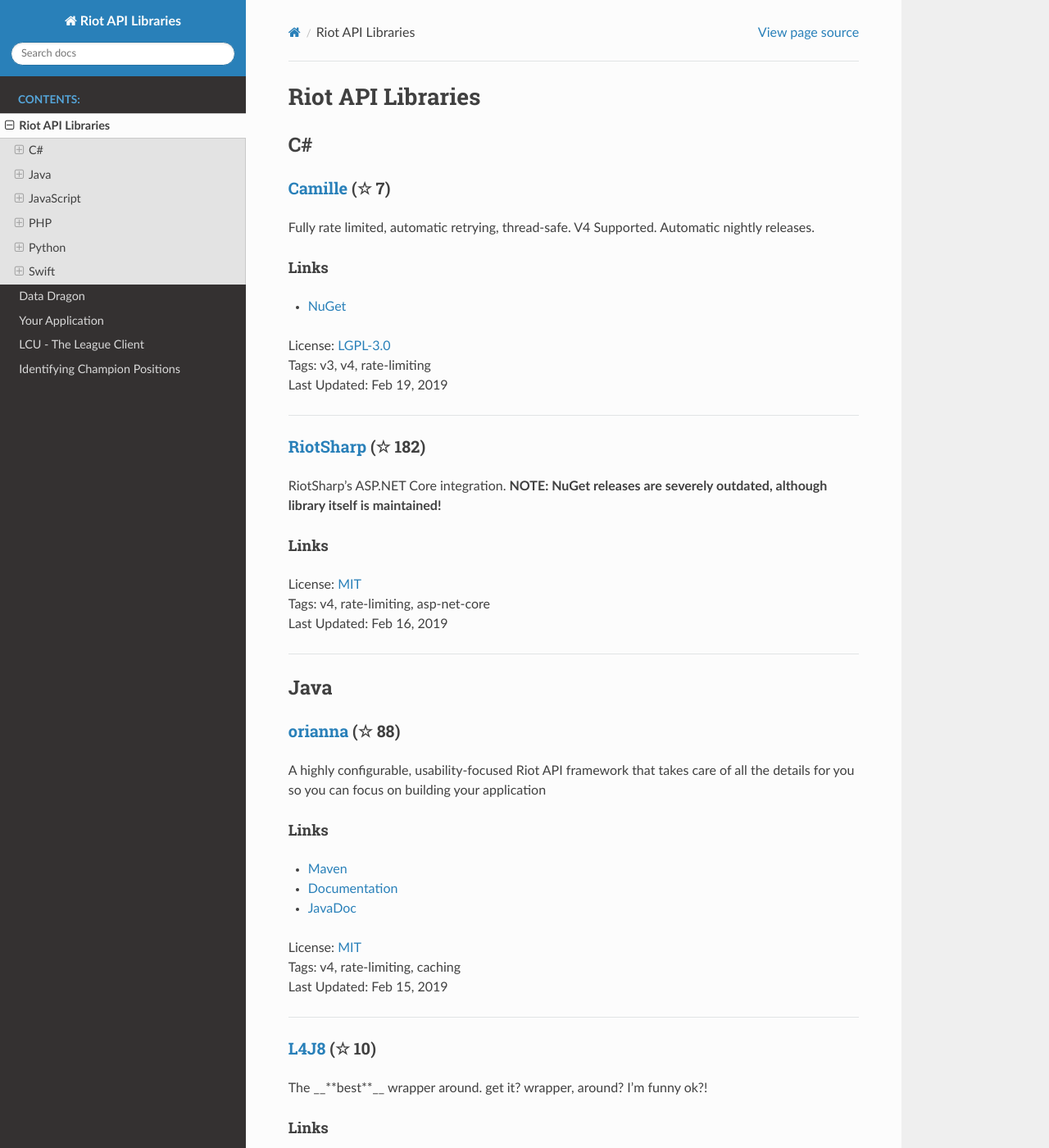
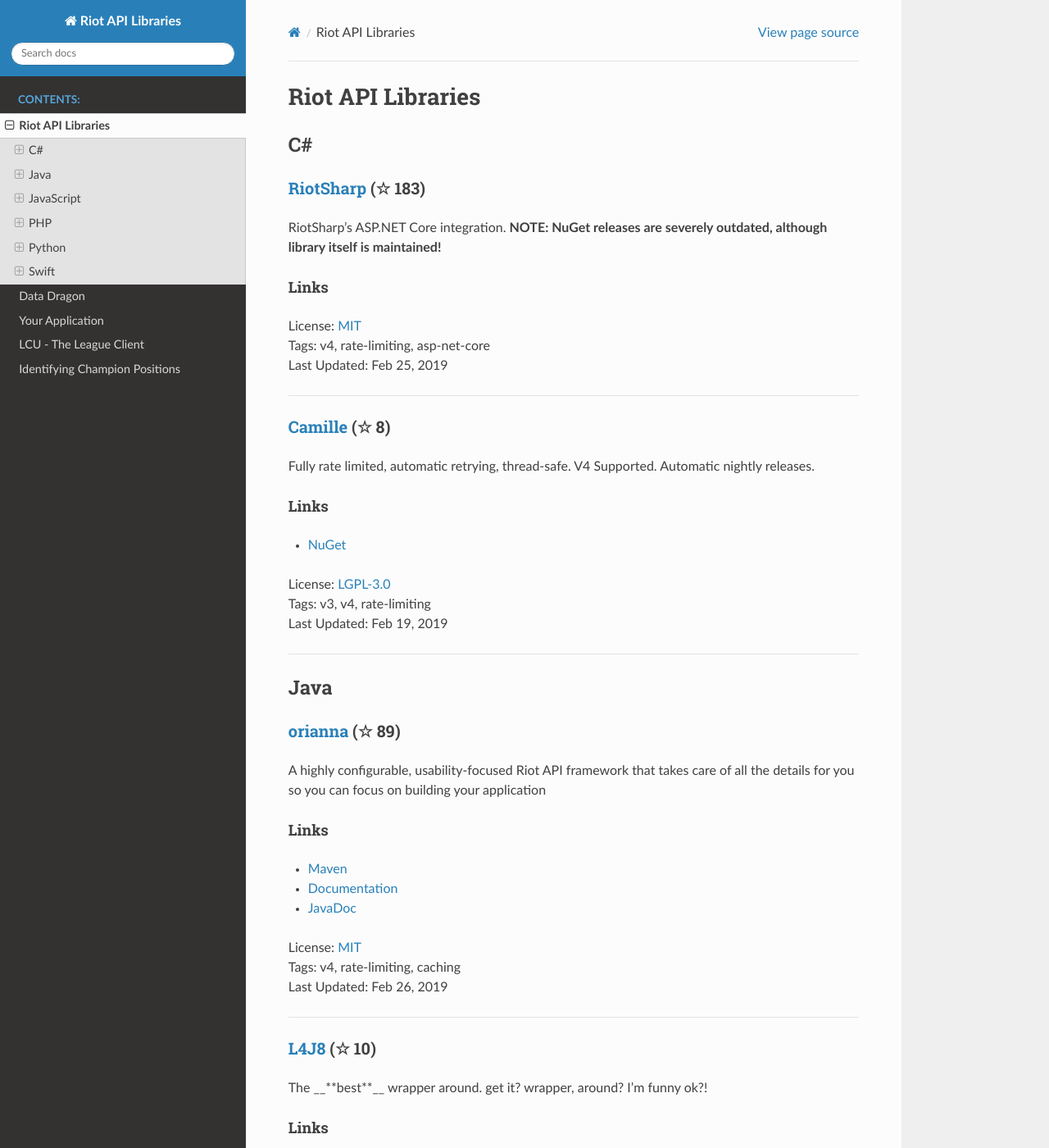
Before and after one commit to WxWatch/riot-api-libraries, a Sphinx documentation site: the page built from docs/libraries.rst, in a window 1280 px wide and 1400 px high. Shown: the whole window at 82% size. Built offline with Sphinx 7.4.7 and the Read the Docs theme 2.0.0, drawn with Linux system fonts in a browser that asks for light colours; pages that are not in the unit, such as notebooks, are missing from menus; part of the change alters nothing that is shown; some of the changed text lies outside the part shown.

```diff
--- a/docs/libraries.rst
+++ b/docs/libraries.rst
@@ -4,7 +4,21 @@ Riot API Libraries
 C#
 ------------------------------------------
 
-`Camille <https://github.com/MingweiSamuel/Camille>`_ (☆ 7)
+`RiotSharp <https://github.com/BenFradet/RiotSharp>`_ (☆ 183)
+~~~~~~~~~~~~~~~~~~~~~~~~~~~~~~~~~~~~~~~~~~~~~~~~~~~~~~~~~~~~~~~~~~~~~~~~~~~~~~~~~~~~~~~~~~~~~~~~~~~~
+
+RiotSharp's ASP.NET Core integration. **NOTE: NuGet releases are severely outdated, although library itself is maintained!**
+
+Links
+::::::::::::::::
+
+| License: `MIT <http://choosealicense.com/licenses/mit>`_
+| Tags: v4, rate-limiting, asp-net-core
+| Last Updated: Feb 25, 2019
+
+-----------------
+
+`Camille <https://github.com/MingweiSamuel/Camille>`_ (☆ 8)
 ~~~~~~~~~~~~~~~~~~~~~~~~~~~~~~~~~~~~~~~~~~~~~~~~~~~~~~~~~~~~~~~~~~~~~~~~~~~~~~~~~~~~~~~~~~~~~~~~~~~~
 
 Fully rate limited, automatic retrying, thread-safe. V4 Supported. Automatic nightly releases.
@@ -19,24 +33,10 @@ Links
 
 -----------------
 
-`RiotSharp <https://github.com/BenFradet/RiotSharp>`_ (☆ 182)
-~~~~~~~~~~~~~~~~~~~~~~~~~~~~~~~~~~~~~~~~~~~~~~~~~~~~~~~~~~~~~~~~~~~~~~~~~~~~~~~~~~~~~~~~~~~~~~~~~~~~
-
-RiotSharp's ASP.NET Core integration. **NOTE: NuGet releases are severely outdated, although library itself is maintained!**
-
-Links
-::::::::::::::::
-
-| License: `MIT <http://choosealicense.com/licenses/mit>`_
-| Tags: v4, rate-limiting, asp-net-core
-| Last Updated: Feb 16, 2019
-
------------------
-
 Java
 ------------------------------------------
 
-`orianna <https://github.com/meraki-analytics/orianna>`_ (☆ 88)
+`orianna <https://github.com/meraki-analytics/orianna>`_ (☆ 89)
 ~~~~~~~~~~~~~~~~~~~~~~~~~~~~~~~~~~~~~~~~~~~~~~~~~~~~~~~~~~~~~~~~~~~~~~~~~~~~~~~~~~~~~~~~~~~~~~~~~~~~
 
 A highly configurable, usability-focused Riot API framework that takes care of all the details for you so you can focus on building your application
@@ -49,7 +49,7 @@ Links
 - `JavaDoc <http://javadoc.io/doc/com.merakianalytics.orianna/orianna>`_
 | License: `MIT <http://choosealicense.com/licenses/mit>`_
 | Tags: v4, rate-limiting, caching
-| Last Updated: Feb 15, 2019
+| Last Updated: Feb 26, 2019
 
 -----------------
 
@@ -81,11 +81,11 @@ Links
 - `npm <https://www.npmjs.com/package/pyke>`_
 | License: `GPL-3.0 <http://choosealicense.com/licenses/gpl-3.0>`_
 | Tags: v4, ddragon, communitydragon
-| Last Updated: Feb 21, 2019
+| Last Updated: Feb 26, 2019
 
 -----------------
 
-`kayn <https://github.com/cnguy/kayn>`_ (☆ 72)
+`kayn <https://github.com/cnguy/kayn>`_ (☆ 73)
 ~~~~~~~~~~~~~~~~~~~~~~~~~~~~~~~~~~~~~~~~~~~~~~~~~~~~~~~~~~~~~~~~~~~~~~~~~~~~~~~~~~~~~~~~~~~~~~~~~~~~
 
 superagent-inspired Node.js lib (w/ **some** TypeScript support) for accessing Riot's League of Legend's API (discord: cnguy#3614)
@@ -168,7 +168,7 @@ Links
 
 -----------------
 
-`Riot-Watcher <https://github.com/pseudonym117/Riot-Watcher>`_ (☆ 218)
+`Riot-Watcher <https://github.com/pseudonym117/Riot-Watcher>`_ (☆ 219)
 ~~~~~~~~~~~~~~~~~~~~~~~~~~~~~~~~~~~~~~~~~~~~~~~~~~~~~~~~~~~~~~~~~~~~~~~~~~~~~~~~~~~~~~~~~~~~~~~~~~~~
 
 Python wrapper for the Riot Games API for League of Legends
```
